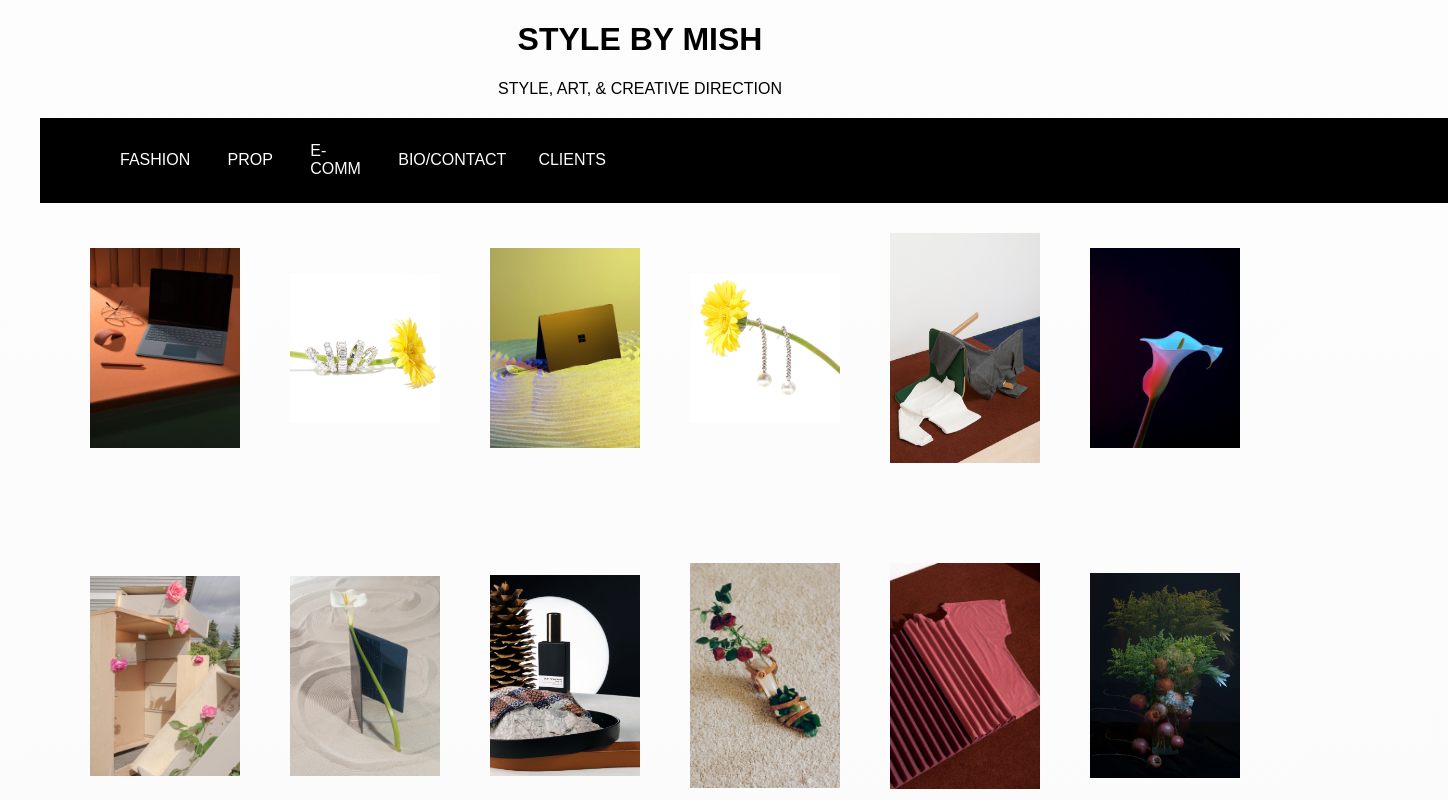
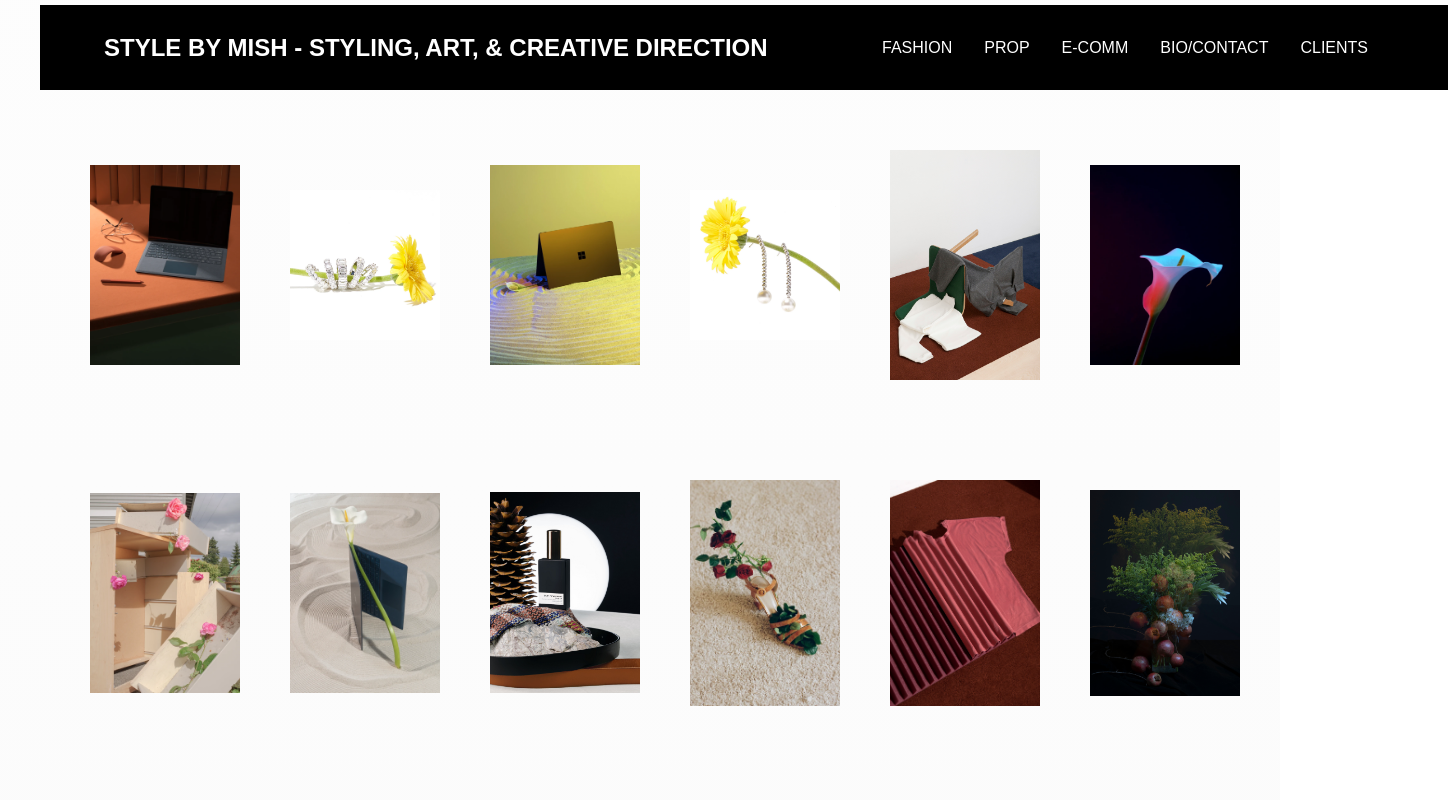
Before and after one commit to ErikDodd/mishnar, a React (Create React App) app: page /prop in a window 1280 px wide. Shown: the top 800 px of the page, 1448 px wide, since content can reach past the window. Built offline with nearby package versions, Linux system fonts and the light colour scheme; a web font is replaced by a local one.

Commit message:
Navigation is now fixed. Adjusted the CSS for hovering over an image. Also, did a couple other formatting things

```diff
--- a/src/App.css
+++ b/src/App.css
@@ -1,24 +1,6 @@
 /* @import url('https://fonts.googleapis.com/css2?family=Fira+Sans&display=swap'); */
 @import url('https://fonts.googleapis.com/css2?family=Gotham-Bold&display=swap');
 
-/* MULTI COLOR BACKGROUND */
-/* body {
-  font-family: 'Fira Sans', sans-serif;
-  background: linear-gradient(100deg, #ffc800, #61dafb);
-  height: 100vh;
-  background-size: 400% 400% !important;
-  animation: gradient 15s ease infinite;
-} */
-
-/* BLACK TO WHITE BACKGROUND */
-body {
-  font-family: 'Fira Sans', sans-serif;
-  background: linear-gradient(to bottom, white, #f9f9f9);
-  height: 100vh;
-  background-size: 400% 400%;
-  animation: gradient 15s ease infinite;
-  -webkit-animation: gradient 15s ease infinite;
-}
 
 .App {
   text-align: center;
@@ -76,13 +58,56 @@ body {
   }
 }
 
-p,
+nav {
+  background-color: 333333;
+    margin: 5px 20px 30px 40px;
+    padding: 15px;
+    width: 100%;
+}
+nav a {
+  color: #f9f9f9;
+  transition: color 0.5s;
+}
+
+nav a:hover {
+  color: #bf40bf;
+}
+
+/* MULTI COLOR BACKGROUND */
+/* body {
+  font-family: 'Fira Sans', sans-serif;
+  background: linear-gradient(100deg, #ffc800, #61dafb);
+  height: 100vh;
+  background-size: 400% 400% !important;
+  animation: gradient 15s ease infinite;
+} */
+
+/* BLACK TO WHITE BACKGROUND */
+body {
+  font-family: 'Fira Sans', sans-serif;
+  background: linear-gradient(to bottom, white, #f9f9f9);
+  height: 100vh;
+  background-size: 400% 400%;
+  animation: gradient 15s ease infinite;
+  -webkit-animation: gradient 15s ease infinite;
+}
+
+
+
+h5,
 h1 {
   display: flex;
-  justify-content: center;
-  align-items: center;
+  justify-content: flex-start;
+  align-items: left;
   font-family: 'Gotham-Bold', sans-serif;
-  color: 333333;
+  color: #333333;
+  margin: 0 0 0 50px;
+  /* position: fixed; */
+  /* top: 0;
+  left: 0; */
+  /* add width and background-color for clarity */
+  width: 100%;
+  background-color: #f9f9f9;
 }
 
 ul {
@@ -95,21 +120,8 @@ ul {
   color: 333333;
 }
 
-nav {
-  background-color: 333333;
-    margin: 20px 20px 30px 40px;
-    padding: 15px;
-    width: 100%;
+p {
+  width: 50%;
+    margin: 40px auto;
+    text-align: center;
 }
-nav a {
-  color: #f9f9f9;
-  transition: color 0.5s;
-}
-
-nav a:hover {
-  color: #bf40bf;
-}
-
-nav:hover a {
-  transform: translateX(10px);
-}
--- a/src/App.js
+++ b/src/App.js
@@ -1,6 +1,5 @@
 import React from 'react';
 import './App.css';
-import Header from './Header.js';
 import Navbar from './components/Navbar';
 import { BrowserRouter as Router, Routes, Route } from 'react-router-dom';
 import Clients from './pages/Clients';
@@ -14,7 +13,6 @@ class App extends React.Component {
     return (
       <>
         <Router>
-          <Header />
           <Navbar />
           <Routes>
             <Route path='/Fashion' element={<Fashion />} />
--- a/src/Header.js
+++ b/src/Header.js
@@ -9,7 +9,7 @@ class Header extends React.Component {
         return (
             <>
                 <h1>STYLE BY MISH</h1>
-                <p> STYLE, ART, & CREATIVE DIRECTION</p>
+                <h5> STYLE, ART, & CREATIVE DIRECTION</h5>
 
             </>
         );
--- a/src/PhotosGrid.css
+++ b/src/PhotosGrid.css
@@ -4,6 +4,8 @@
     grid-gap: 100px;
     justify-content: center;
     align-items: center;
+    margin-top: 150px;
+    /* add margin-top to start 150px down from the top of the browser */
 }
 
 .photos-grid img {
@@ -14,8 +16,6 @@
 
 .photos-grid img:hover {
     transform: scale(1.1);
-    border: 2px solid #2a2f23;
-    box-shadow: 0 0 5px #2a2f23,
-        0 0 10px #2a2f23,
-        0 0 15px #2a2f23
+    border: 2px solid #bf40bf;
+    box-shadow: 0 0 5px #bf40bf, 0 0 10px #bf40bf, 0 0 15px #bf40bf;
 }
--- a/src/components/Navbar/NavbarElements.js
+++ b/src/components/Navbar/NavbarElements.js
@@ -6,23 +6,40 @@ export const Nav = styled.nav`
   background: #000000;
   height: 85px;
   display: flex;
-  justify-content: space-between; // distribute the space evenly between items
-  align-items: center; // center align the items vertically
-  padding: 0 5%; // changed the padding to be 5% on both sides
+  justify-content: space-between;
+  align-items: center;
+  padding: 0 5%;
   z-index: 12;
-  width: 100%; // set width to 100% to cover the entire width of the browser
+  width: 100%;
+  position: fixed;
+  top: 0; /* add top: 0 to fix the component at the very top of the page */
+`;
+
+export const NavHeader = styled.div`
+  display: flex;
+  align-items: center;
+`;
+
+export const NavTitle = styled.h1`
+  color: #FFFFFF;
+  background-color: black;
+  justify-content: center;
+  align-items: center;
+  margin: 0;
+  padding-right: 1rem;
+`;
+
+export const NavLinkContainer = styled.div`
+  display: flex;
+  align-items: center;
 `;
 
 export const NavLink = styled(Link)`
   color: #FFFFFF;
-  display: flex;
-  align-items: center;
   text-decoration: none;
   padding: 0 1rem;
   height: 100%;
   cursor: pointer;
-  flex: 1; // distribute the space evenly across the navigation
-  justify-content: center; // center align the items horizontally
   &:hover {
     color: #d300ff;
   }
@@ -48,7 +65,7 @@ export const Bars = styled(FaBars)`
 export const NavMenu = styled.div`
   display: flex;
   align-items: center;
-  margin-right: auto; // move this to the left as much as possible
+  margin-left: auto;
   @media screen and (max-width: 768px) {
     display: none;
   }
@@ -57,7 +74,7 @@ export const NavMenu = styled.div`
 export const NavBtn = styled.nav`
   display: flex;
   align-items: center;
-  margin-left: auto; // move this to the right as much as possible
+  margin-right: 5%;
   @media screen and (max-width: 768px) {
     display: none;
   }
--- a/src/components/Navbar/index.js
+++ b/src/components/Navbar/index.js
@@ -1,15 +1,24 @@
 import React from 'react';
 import {
     Nav,
+    NavHeader,
+    NavTitle,
     NavLink,
     Bars,
     NavMenu,
 } from './NavbarElements';
+// import Header from '../../Header';
 
 const Navbar = () => {
     return (
         <>
+        {/* <Header /> */}
                 <Nav>
+                    <NavHeader>
+                        <NavTitle>
+                            STYLE BY MISH - STYLING, ART, & CREATIVE DIRECTION
+                        </NavTitle>
+                    </NavHeader>
                     <Bars />
                     <NavMenu>
                         <NavLink to='/Fashion' activeStyle>
--- a/src/pages/Contact.js
+++ b/src/pages/Contact.js
@@ -5,12 +5,15 @@ const Contact = () => {
         display: 'flex',
         flexDirection: 'column',
         alignItems: 'center',
+        position: 'absolute',
+        top: '150px',
     };
+
 
     return (
         <div style={divStyle}>
             <img src="assets/michele.jpg" alt="A beautiful photo" style={{ width: '25%', height: 'auto' }} />
-            <p>Michele 'Mish' Andrews is an art, style, and creative director, fueled by her passion and dedication for her clients and art. Her services include storytelling through creative development, brand direction, campaign, video, and social media</p>
+            <p id="bio">Michele 'Mish' Andrews is an art, style, and creative director, fueled by her passion and dedication for her clients and art. Her services include storytelling through creative development, brand direction, campaign, video, and social media.</p>
             <a href="mailto:michele.e.andrews@gmail.com">Contact Michele</a>
             <a href="https://www.instagram.com/mishnar/">Visit Michele's Instagram</a>
         </div>
```
Lines whose indentation alone changed are shown as unchanged.
